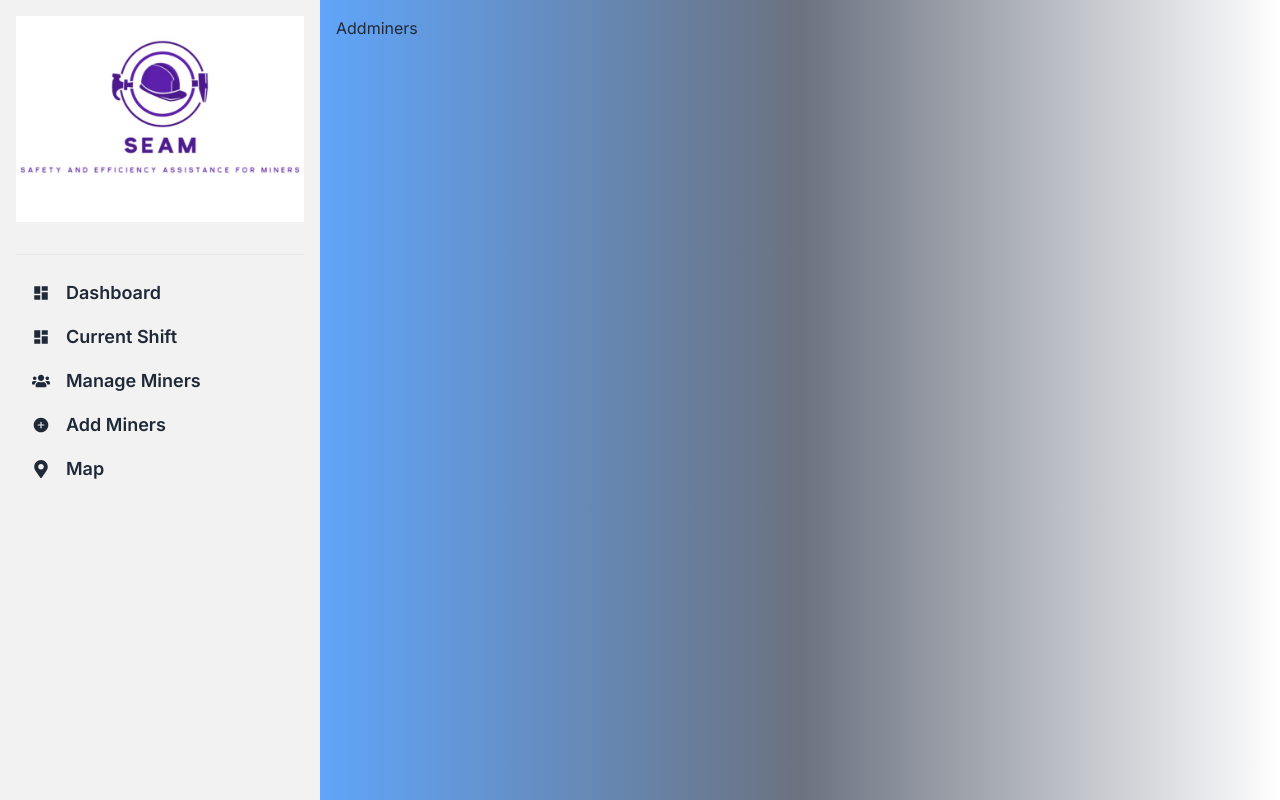
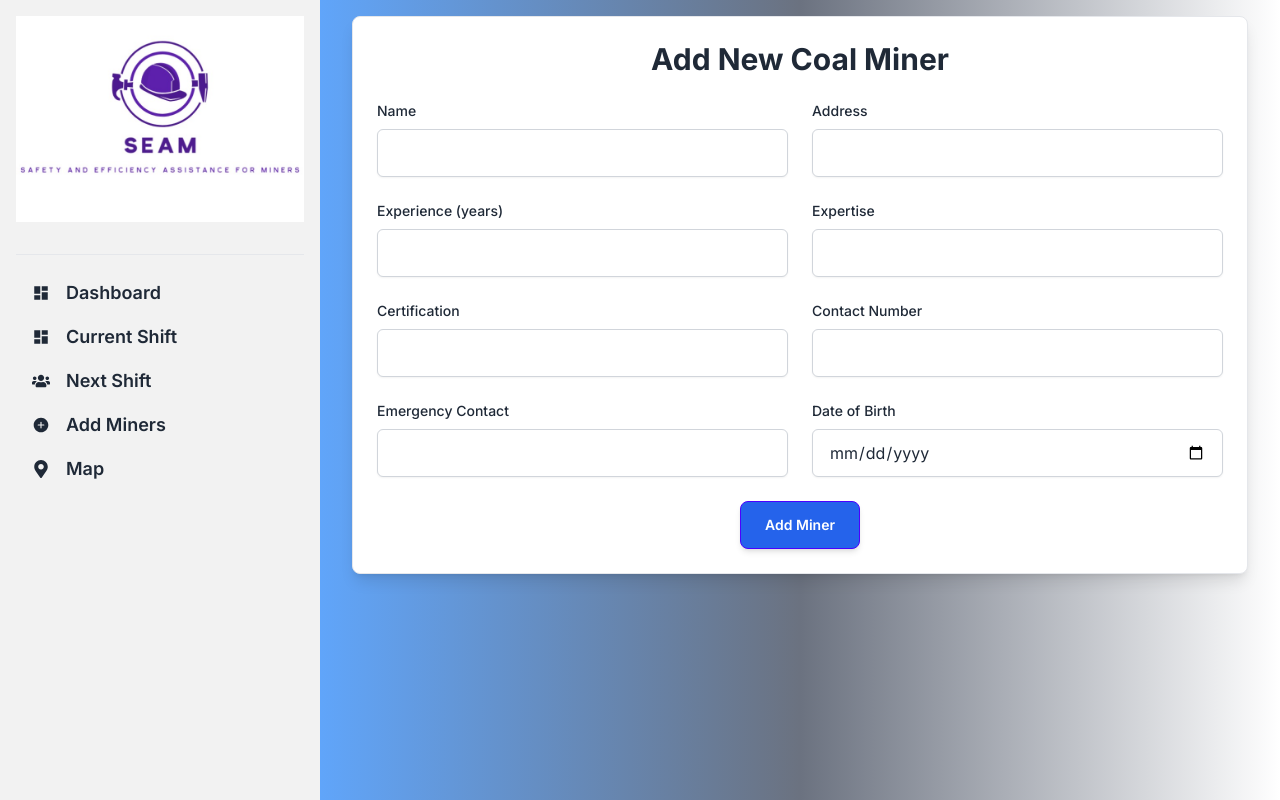
Before and after one commit to alokmishra1807/Sih, a React (Vite) app: page /dashboard/add-miners in a window 1280 px wide. Built offline with nearby package versions, Linux system fonts and the light colour scheme.

Commit message:
Finally done

```diff
--- a/src/components/Addminers.jsx
+++ b/src/components/Addminers.jsx
@@ -1,9 +1,173 @@
-import React from 'react'
+import React, { useState } from 'react';
 
 const Addminers = () => {
+  const [formData, setFormData] = useState({
+    name: '',
+    address: '',
+    experience: '',
+    expertise: '',
+    certification: '',
+    contactNumber: '',
+    emergencyContact: '',
+    dateOfBirth: '',
+  });
+
+  const handleChange = (e) => {
+    const { name, value } = e.target;
+    setFormData({
+      ...formData,
+      [name]: value,
+    });
+  };
+
+  const handleSubmit = (e) => {
+    e.preventDefault();
+    // Handle form submission here (e.g., send data to server)
+    console.log("Submitted Data:", formData);
+    alert("Miner added successfully!");
+    setFormData({
+      name: '',
+      address: '',
+      experience: '',
+      expertise: '',
+      certification: '',
+      contactNumber: '',
+      emergencyContact: '',
+      dateOfBirth: '',
+    });
+  };
+
   return (
-    <div>Addminers</div>
-  )
-}
+    <div className="max-w-4xl mx-auto p-6 bg-white shadow-lg rounded-lg border border-gray-200">
+      <h1 className="text-3xl font-bold text-center mb-6">Add New Coal Miner</h1>
+      <form onSubmit={handleSubmit} className="space-y-6">
+        <div className="grid grid-cols-1 md:grid-cols-2 gap-6">
+          {/* Name */}
+          <div className="flex flex-col">
+            <label className="text-sm font-medium mb-2" htmlFor="name">Name</label>
+            <input
+              type="text"
+              id="name"
+              name="name"
+              value={formData.name}
+              onChange={handleChange}
+              className="input input-bordered rounded-md shadow-sm border-gray-300 focus:border-blue-500 focus:ring-1 focus:ring-blue-500"
+              required
+            />
+          </div>
 
-export default Addminers
+          {/* Address */}
+          <div className="flex flex-col">
+            <label className="text-sm font-medium mb-2" htmlFor="address">Address</label>
+            <input
+              type="text"
+              id="address"
+              name="address"
+              value={formData.address}
+              onChange={handleChange}
+              className="input input-bordered rounded-md shadow-sm border-gray-300 focus:border-blue-500 focus:ring-1 focus:ring-blue-500"
+              required
+            />
+          </div>
+
+          {/* Experience */}
+          <div className="flex flex-col">
+            <label className="text-sm font-medium mb-2" htmlFor="experience">Experience (years)</label>
+            <input
+              type="number"
+              id="experience"
+              name="experience"
+              value={formData.experience}
+              onChange={handleChange}
+              className="input input-bordered rounded-md shadow-sm border-gray-300 focus:border-blue-500 focus:ring-1 focus:ring-blue-500"
+              required
+            />
+          </div>
+
+          {/* Expertise */}
+          <div className="flex flex-col">
+            <label className="text-sm font-medium mb-2" htmlFor="expertise">Expertise</label>
+            <input
+              type="text"
+              id="expertise"
+              name="expertise"
+              value={formData.expertise}
+              onChange={handleChange}
+              className="input input-bordered rounded-md shadow-sm border-gray-300 focus:border-blue-500 focus:ring-1 focus:ring-blue-500"
+              required
+            />
+          </div>
+        </div>
+
+        <div className="grid grid-cols-1 md:grid-cols-2 gap-6">
+          {/* Certification */}
+          <div className="flex flex-col">
+            <label className="text-sm font-medium mb-2" htmlFor="certification">Certification</label>
+            <input
+              type="text"
+              id="certification"
+              name="certification"
+              value={formData.certification}
+              onChange={handleChange}
+              className="input input-bordered rounded-md shadow-sm border-gray-300 focus:border-blue-500 focus:ring-1 focus:ring-blue-500"
+              required
+            />
+          </div>
+
+          {/* Contact Number */}
+          <div className="flex flex-col">
+            <label className="text-sm font-medium mb-2" htmlFor="contactNumber">Contact Number</label>
+            <input
+              type="tel"
+              id="contactNumber"
+              name="contactNumber"
+              value={formData.contactNumber}
+              onChange={handleChange}
+              className="input input-bordered rounded-md shadow-sm border-gray-300 focus:border-blue-500 focus:ring-1 focus:ring-blue-500"
+              required
+            />
+          </div>
+
+          {/* Emergency Contact */}
+          <div className="flex flex-col">
+            <label className="text-sm font-medium mb-2" htmlFor="emergencyContact">Emergency Contact</label>
+            <input
+              type="tel"
+              id="emergencyContact"
+              name="emergencyContact"
+              value={formData.emergencyContact}
+              onChange={handleChange}
+              className="input input-bordered rounded-md shadow-sm border-gray-300 focus:border-blue-500 focus:ring-1 focus:ring-blue-500"
+              required
+            />
+          </div>
+
+          {/* Date of Birth */}
+          <div className="flex flex-col">
+            <label className="text-sm font-medium mb-2" htmlFor="dateOfBirth">Date of Birth</label>
+            <input
+              type="date"
+              id="dateOfBirth"
+              name="dateOfBirth"
+              value={formData.dateOfBirth}
+              onChange={handleChange}
+              className="input input-bordered rounded-md shadow-sm border-gray-300 focus:border-blue-500 focus:ring-1 focus:ring-blue-500"
+              required
+            />
+          </div>
+        </div>
+
+        <div className="flex justify-center mt-8">
+          <button
+            type="submit"
+            className="btn btn-primary px-6 py-3 text-white bg-blue-600 rounded-lg shadow-md hover:bg-blue-700 focus:outline-none focus:ring-2 focus:ring-blue-500 focus:ring-opacity-50"
+          >
+            Add Miner
+          </button>
+        </div>
+      </form>
+    </div>
+  );
+};
+
+export default Addminers;
--- a/src/components/Current.jsx
+++ b/src/components/Current.jsx
@@ -2,16 +2,25 @@ import React, { useState } from 'react';
 import main2 from "/main2.png";
 
 const Current = () => {
+  const defaultTime = "08:00"; // 8:00 AM in 24-hour format
+
   const [isChecked, setIsChecked] = useState(false);
   const [rowChecks, setRowChecks] = useState([
-    { safety: false, entry: false },
-    { safety: false, entry: false },
-    { safety: false, entry: false }
+    { safety: false, entry: false, time: defaultTime },
+    { safety: false, entry: false, time: defaultTime },
+    { safety: false, entry: false, time: defaultTime }
   ]);
 
   const handleCheckboxChange = (rowIndex, checkboxType) => {
     const updatedRowChecks = rowChecks.map((row, index) =>
       index === rowIndex ? { ...row, [checkboxType]: !row[checkboxType] } : row
+    );
+    setRowChecks(updatedRowChecks);
+  };
+
+  const handleTimeChange = (rowIndex, time) => {
+    const updatedRowChecks = rowChecks.map((row, index) =>
+      index === rowIndex ? { ...row, time } : row
     );
     setRowChecks(updatedRowChecks);
   };
@@ -72,7 +81,12 @@ const Current = () => {
                     </td>
                     <td className="text-xs md:text-sm lg:text-base">Block {rowIndex + 1}</td>
                     <td>
-                      <input type="time" className="input input-bordered w-full" />
+                      <input
+                        type="time"
+                        className="input input-bordered w-full"
+                        value={row.time}
+                        onChange={(e) => handleTimeChange(rowIndex, e.target.value)}
+                      />
                     </td>
                     <td>
                       <label>
--- a/src/components/Dashboard.jsx
+++ b/src/components/Dashboard.jsx
@@ -68,7 +68,7 @@ const Dashboard = () => {
               className="flex items-center space-x-2"
             >
               <FaUsers />
-              <span>Manage Miners</span>
+              <span>Next Shift</span>
             </button>
           </li>
           <li className='font-semibold text-lg'>
--- a/src/components/Users.jsx
+++ b/src/components/Users.jsx
@@ -1,9 +1,80 @@
-import React from 'react'
+import React from 'react';
+import { motion } from 'framer-motion';
 
-const Users = () => {
+const Users = ({ nextShiftTime="12:00 PM - 4:00 PM", workersRequired=20, workersAvailable=18 }) => {
   return (
-    <div>Users</div>
-  )
-}
+    <div className="max-w-screen-lg mx-auto p-4 bg-gray-100 rounded-lg shadow-lg">
+      <motion.h1
+        className="text-2xl font-bold text-center mb-4"
+        initial={{ opacity: 0, y: -20 }}
+        animate={{ opacity: 1, y: 0 }}
+        transition={{ duration: 0.5 }}
+      >
+        Next Shift Details
+      </motion.h1>
 
-export default Users
+      <div className="flex flex-col md:flex-row justify-between items-center mb-6">
+        {/* Next Shift Time */}
+        <motion.div
+          className="flex-1 mb-4 md:mb-0"
+          initial={{ opacity: 0, x: -20 }}
+          animate={{ opacity: 1, x: 0 }}
+          transition={{ duration: 0.5, delay: 0.2 }}
+        >
+          <h2 className="text-xl font-semibold mb-2">Next Shift Time</h2>
+          <p className="text-lg font-medium">{nextShiftTime}</p>
+        </motion.div>
+
+        {/* Workers Required */}
+        <motion.div
+          className="flex-1 mb-4 md:mb-0"
+          initial={{ opacity: 0, x: 20 }}
+          animate={{ opacity: 1, x: 0 }}
+          transition={{ duration: 0.5, delay: 0.4 }}
+        >
+          <h2 className="text-xl font-semibold mb-2">Workers Required</h2>
+          <p className="text-lg font-medium">{workersRequired}</p>
+        </motion.div>
+
+        {/* Workers Available */}
+        <motion.div
+          className="flex-1"
+          initial={{ opacity: 0, y: 20 }}
+          animate={{ opacity: 1, y: 0 }}
+          transition={{ duration: 0.5, delay: 0.6 }}
+        >
+          <h2 className="text-xl font-semibold mb-2">Workers Available</h2>
+          <p className="text-lg font-medium">{workersAvailable}</p>
+        </motion.div>
+      </div>
+
+      <motion.div
+        className="mt-12 p-6 bg-gray-200 rounded-lg shadow-lg"
+        initial={{ opacity: 0, scale: 0.95 }}
+        animate={{ opacity: 1, scale: 1 }}
+        transition={{ duration: 0.5, delay: 0.8 }}
+      >
+        <h2 className="text-2xl font-bold mb-4">Safety Measures for Coal Miners</h2>
+        <ul className="list-disc list-inside">
+          <li className="mb-2">Wear protective gear at all times, including helmets, gloves, and safety boots.</li>
+          <li className="mb-2">Ensure that all safety equipment is in good condition and functioning properly.</li>
+          <li className="mb-2">Follow all safety protocols and guidelines provided by the mining authority.</li>
+          <li className="mb-2">Regularly participate in safety training and drills.</li>
+          <li className="mb-2">Report any safety hazards or concerns immediately to the supervisor.</li>
+          <li className="mb-2">Maintain proper ventilation in the mining area to avoid harmful gases.</li>
+          <li className="mb-2">Adhere to all emergency procedures and evacuation plans.</li>
+        </ul>
+        <div className="mt-6">
+          <button
+            className="btn btn-primary w-full"
+            aria-label="Submit for Admin Approval"
+          >
+            Submit for Admin Approval
+          </button>
+        </div>
+      </motion.div>
+    </div>
+  );
+};
+
+export default Users;
```
